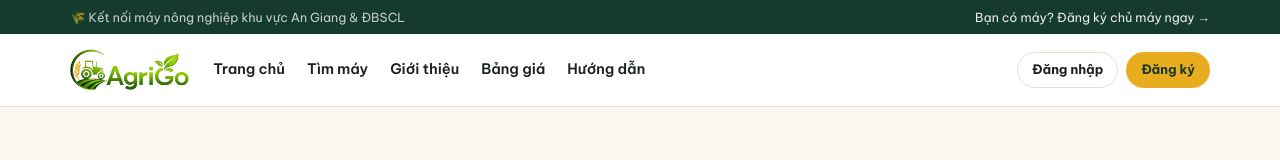
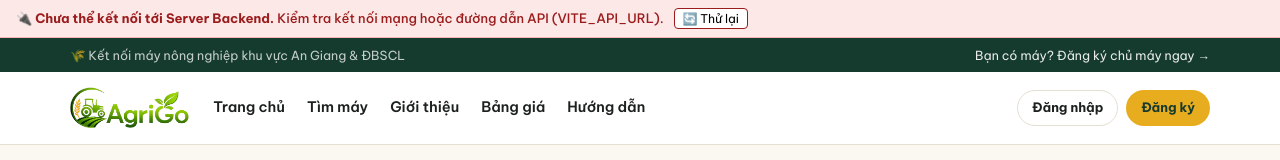
Before and after one commit to hieule1704/AGRIGO, a React (Vite) app in the folder frontend/: page /login in a window 1280 px wide. Shown: the top 160 px of the page. Built offline with nearby package versions, Linux system fonts and the light colour scheme; no server answers.

Commit message:
fix: add GET /api/admin/bookings backend route to fix Admin Dashboard 404 and introduce BackendHealthBanner for Render Cold-Start monitoring

```diff
--- a/frontend/src/App.jsx
+++ b/frontend/src/App.jsx
@@ -2,6 +2,7 @@ import { Routes, Route } from 'react-router-dom';
 import Header from './components/Header';
 import Footer from './components/Footer';
 import LiveSupportWidget from './components/LiveSupportWidget';
+import BackendHealthBanner from './components/BackendHealthBanner';
 import ProtectedRoute from './components/ProtectedRoute';
 
 import Home from './pages/Home';
@@ -21,6 +22,7 @@ import Profile from './pages/Profile';
 export default function App() {
   return (
     <>
+      <BackendHealthBanner />
       <Header />
       <Routes>
         <Route path="/" element={<Home />} />
--- a/frontend/src/api.js
+++ b/frontend/src/api.js
@@ -33,17 +33,23 @@ async function request(path, { method = 'GET', body, token } = {}) {
   const t = token || localStorage.getItem('agrigo_token');
   if (t) headers.Authorization = `Bearer ${t}`;
 
-  const res = await fetch(BASE + path, {
-    method,
-    headers,
-    body: isFormData ? body : (body ? JSON.stringify(body) : undefined),
-  });
+  let res;
+  try {
+    res = await fetch(BASE + path, {
+      method,
+      headers,
+      body: isFormData ? body : (body ? JSON.stringify(body) : undefined),
+    });
+  } catch (err) {
+    console.error('Lỗi kết nối API Backend:', err);
+    throw new Error('🔌 Không thể kết nối tới Backend server. Nếu đang dùng Render (Free-Tier), máy chủ có thể đang khởi động lại (Cold Start). Vui lòng chờ 15 - 30 giây rồi thử lại!');
+  }
 
   let data = {};
   try { data = await res.json(); } catch (_) { /* no body */ }
 
   if (!res.ok) {
-    throw new Error(data.error || `Lỗi ${res.status}`);
+    throw new Error(data.error || `Lỗi ${res.status}: ${res.statusText}`);
   }
   return data;
 }
--- /dev/null
+++ b/frontend/src/components/BackendHealthBanner.jsx
@@ -0,0 +1,60 @@
+import { useEffect, useState } from 'react';
+import { api } from '../api';
+
+export default function BackendHealthBanner() {
+  const [status, setStatus] = useState('checking'); // 'checking' | 'online' | 'waking' | 'offline'
+
+  useEffect(() => {
+    let timer = setTimeout(() => {
+      // If health check hasn't finished in 3 seconds, backend is probably cold starting on Render
+      setStatus((s) => (s === 'checking' ? 'waking' : s));
+    }, 3000);
+
+    api.get('/health')
+      .then(() => setStatus('online'))
+      .catch(() => setStatus('offline'))
+      .finally(() => clearTimeout(timer));
+  }, []);
+
+  if (status === 'online' || status === 'checking') return null;
+
+  return (
+    <div style={{
+      background: status === 'waking' ? '#FFF8E7' : '#FDE8E8',
+      color: status === 'waking' ? '#8A5D00' : '#9B1C1C',
+      borderBottom: `1px solid ${status === 'waking' ? '#F2DDB0' : '#F8B4B4'}`,
+      padding: '8px 16px',
+      fontSize: 13,
+      fontWeight: 500,
+      textAlign: 'center',
+      display: 'flex',
+      alignItems: 'center',
+      justify: 'center',
+      gap: 10,
+      zIndex: 9999,
+      position: 'relative',
+    }}>
+      {status === 'waking' ? (
+        <>
+          <span>⚡ <b>Máy chủ Backend (Render Free-Tier) đang khởi động lạnh...</b> Dữ liệu sẽ tự động nạp hoàn tất sau vài giây.</span>
+          <button
+            onClick={() => window.location.reload()}
+            style={{ padding: '2px 8px', fontSize: 12, borderRadius: 4, border: '1px solid #8A5D00', background: '#fff', cursor: 'pointer' }}
+          >
+            🔄 Tải lại
+          </button>
+        </>
+      ) : (
+        <>
+          <span>🔌 <b>Chưa thể kết nối tới Server Backend.</b> Kiểm tra kết nối mạng hoặc đường dẫn API (VITE_API_URL).</span>
+          <button
+            onClick={() => window.location.reload()}
+            style={{ padding: '2px 8px', fontSize: 12, borderRadius: 4, border: '1px solid #9B1C1C', background: '#fff', cursor: 'pointer' }}
+          >
+            🔄 Thử lại
+          </button>
+        </>
+      )}
+    </div>
+  );
+}
```
Also changed, not shown: 1 other file (tests, documents, lock files or other folders).
